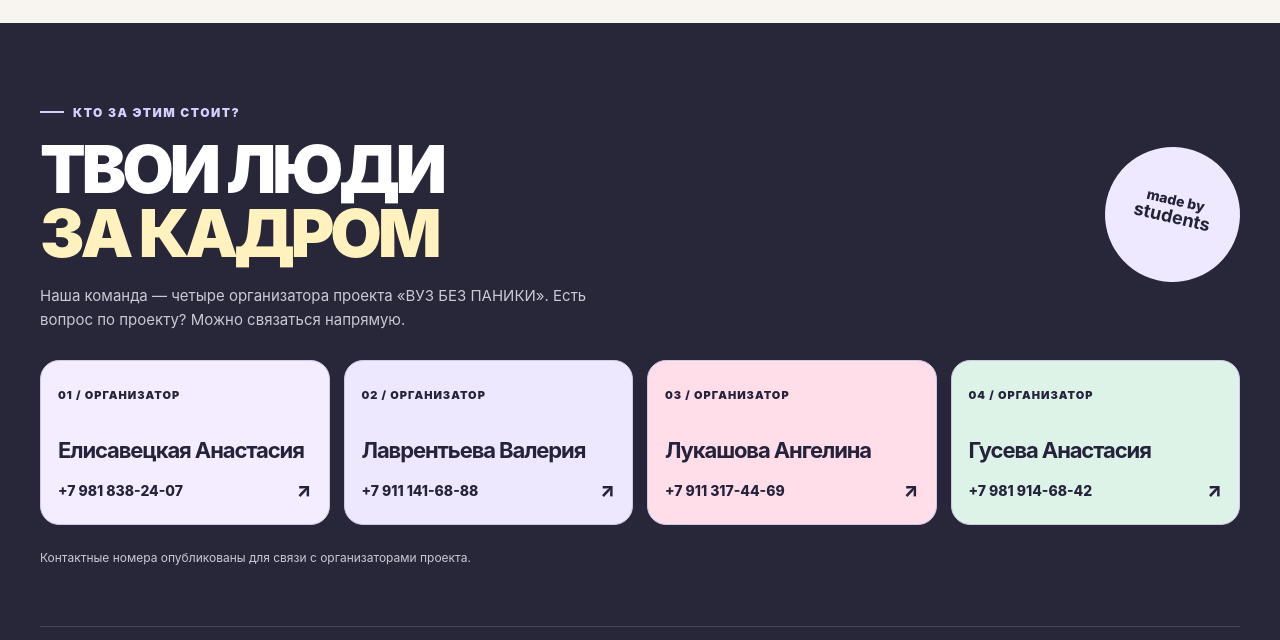
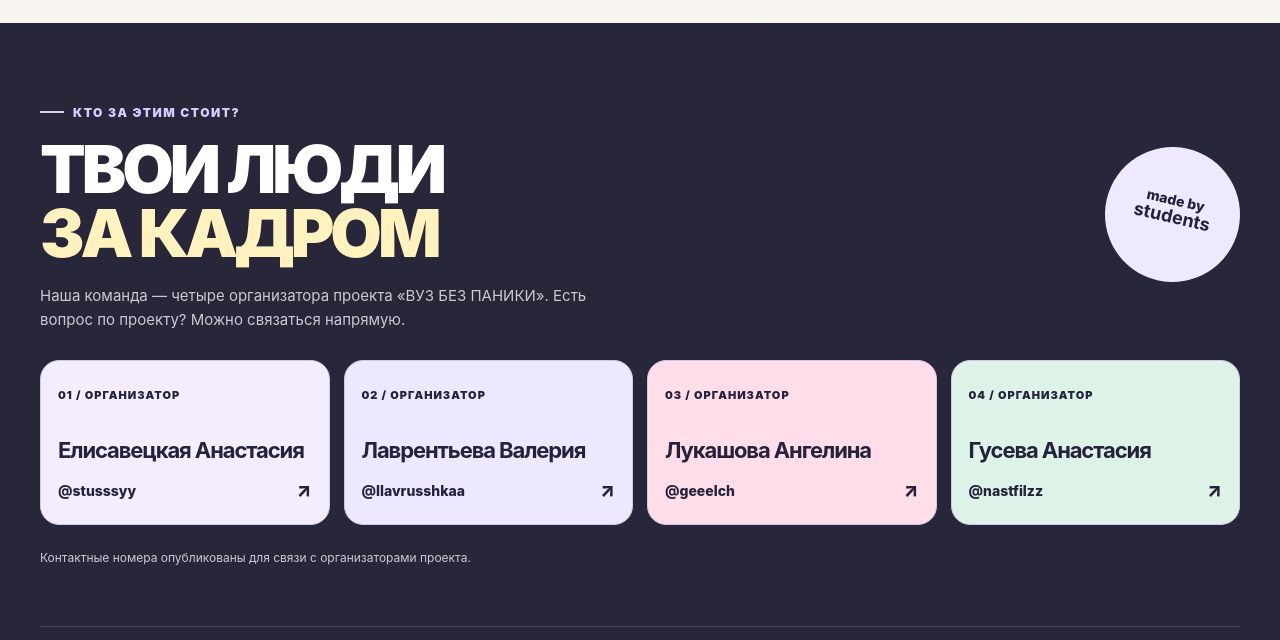
Before and after one commit to txdmorf/vyz-bez-paniki, a plain HTML site: page bez-filtrov.html in a window 1280 px wide. Shown: the part 5739-6379 px from the top of the page. Drawn offline with Linux system fonts and the light colour scheme.

Commit message:
Replace team phone numbers with Telegram links across all pages

```diff
--- a/bez-filtrov.html
+++ b/bez-filtrov.html
@@ -14,5 +14,5 @@
 <footer class="footer"><div class="wrap team-wrap" id="organizers">
 <div class="team-top"><div><span class="eyebrow">Кто за этим стоит?</span><h2>ТВОИ ЛЮДИ<br><span>ЗА КАДРОМ </span></h2><p>Наша команда — четыре организатора проекта «ВУЗ БЕЗ ПАНИКИ». Есть вопрос по проекту? Можно связаться напрямую.</p></div>
 <div class="team-bubble" aria-hidden="true">made by<br><b>students</b><span>  </span></div></div>
-<div class="team-grid"><article class="team-person"><span class="team-num">01 / ОРГАНИЗАТОР</span><h3>Елисавецкая Анастасия</h3><a href="tel:+79818382407" aria-label="Позвонить: Елисавецкая Анастасия, +7 981 838-24-07">+7 981 838-24-07 <span aria-hidden="true">↗</span></a></article><article class="team-person"><span class="team-num">02 / ОРГАНИЗАТОР</span><h3>Лаврентьева Валерия</h3><a href="tel:+79111416888" aria-label="Позвонить: Лаврентьева Валерия, +7 911 141-68-88">+7 911 141-68-88 <span aria-hidden="true">↗</span></a></article><article class="team-person"><span class="team-num">03 / ОРГАНИЗАТОР</span><h3>Лукашова Ангелина</h3><a href="tel:+79113174469" aria-label="Позвонить: Лукашова Ангелина, +7 911 317-44-69">+7 911 317-44-69 <span aria-hidden="true">↗</span></a></article><article class="team-person"><span class="team-num">04 / ОРГАНИЗАТОР</span><h3>Гусева Анастасия</h3><a href="tel:+79819146842" aria-label="Позвонить: Гусева Анастасия, +7 981 914-68-42">+7 981 914-68-42 <span aria-hidden="true">↗</span></a></article></div>
+<div class="team-grid"><article class="team-person"><span class="team-num">01 / ОРГАНИЗАТОР</span><h3>Елисавецкая Анастасия</h3><a href="https://t.me/stusssyy" target="_blank" rel="noopener noreferrer" aria-label="Telegram: Елисавецкая Анастасия, @stusssyy">@stusssyy <span aria-hidden="true">↗</span></a></article><article class="team-person"><span class="team-num">02 / ОРГАНИЗАТОР</span><h3>Лаврентьева Валерия</h3><a href="https://t.me/llavrusshkaa" target="_blank" rel="noopener noreferrer" aria-label="Telegram: Лаврентьева Валерия, @llavrusshkaa">@llavrusshkaa <span aria-hidden="true">↗</span></a></article><article class="team-person"><span class="team-num">03 / ОРГАНИЗАТОР</span><h3>Лукашова Ангелина</h3><a href="https://t.me/geeelch" target="_blank" rel="noopener noreferrer" aria-label="Telegram: Лукашова Ангелина, @geeelch">@geeelch <span aria-hidden="true">↗</span></a></article><article class="team-person"><span class="team-num">04 / ОРГАНИЗАТОР</span><h3>Гусева Анастасия</h3><a href="https://t.me/nastfilzz" target="_blank" rel="noopener noreferrer" aria-label="Telegram: Гусева Анастасия, @nastfilzz">@nastfilzz <span aria-hidden="true">↗</span></a></article></div>
 <p class="team-note">Контактные номера опубликованы для связи с организаторами проекта.</p></div><div class="wrap footer-grid"><div><h3>ВУЗ БЕЗ ПАНИКИ <span class="violet"></span></h3><p>Неофициальный образовательный проект для школьников. Говорим о поступлении и студенческой жизни без рекламных обещаний.</p></div><div><b>Правило проекта</b><p>Личный опыт не заменяет правила приёма. Даты, льготы, документы, стоимость и условия обучения проверяй в своём вузе.</p></div><div><b>Есть неудобный вопрос?</b><p><a href="./sprosi.html">Напиши команде проекта ↗</a></p><small>Сделано с уважением к тем, кто выбирает.</small></div></div></footer><script defer src="./app.js?v=13"></script></body></html>
```
Also changed, not shown: dengi.html (+1 -1 lines), index.html (+1 -1 lines), memes.html (+1 -1 lines), perviy-kurs.html (+1 -1 lines), postuplenie.html (+1 -1 lines), rentgen.html (+1 -1 lines), sprosi.html (+1 -1 lines), support.html (+1 -1 lines), vuzy.html (+1 -1 lines).
